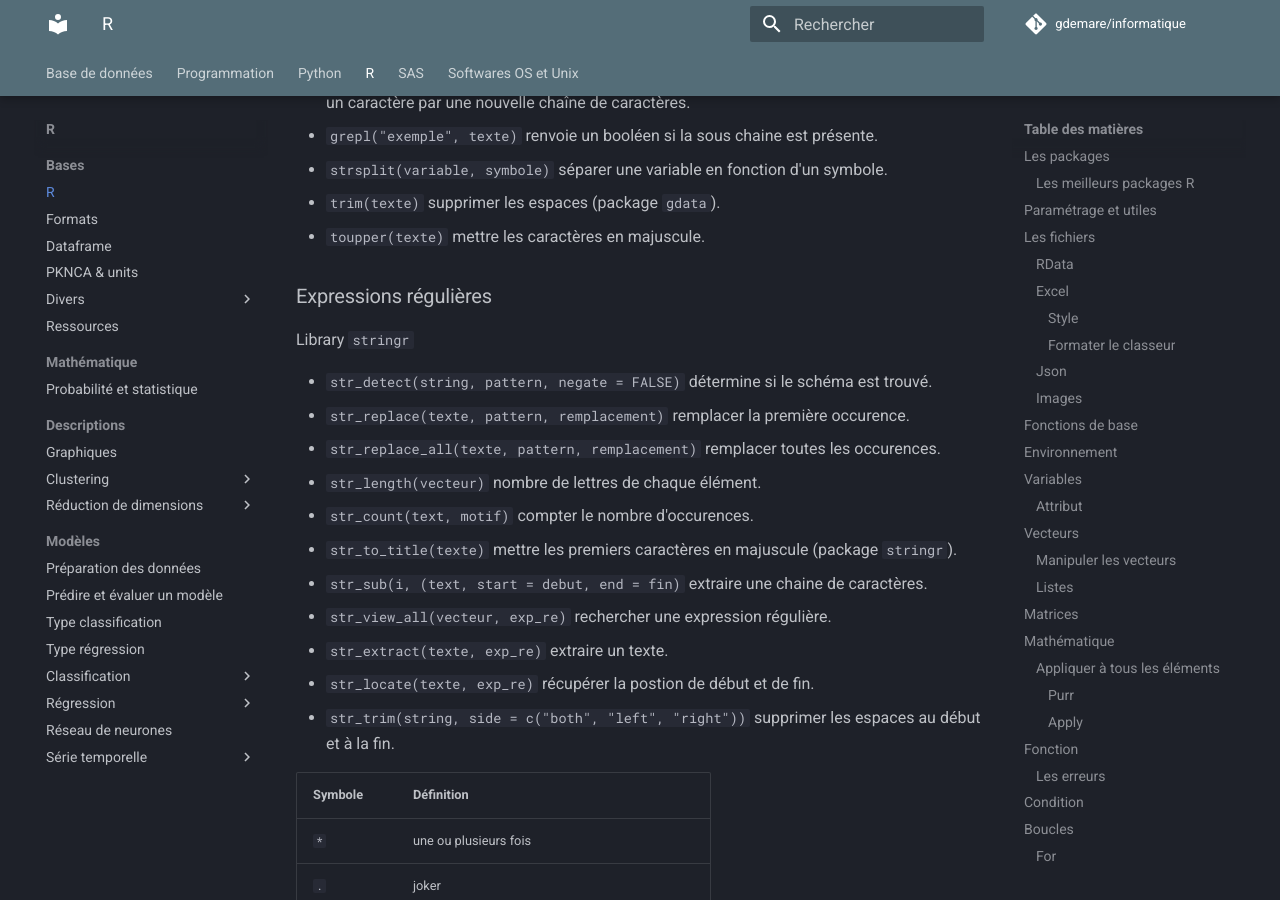
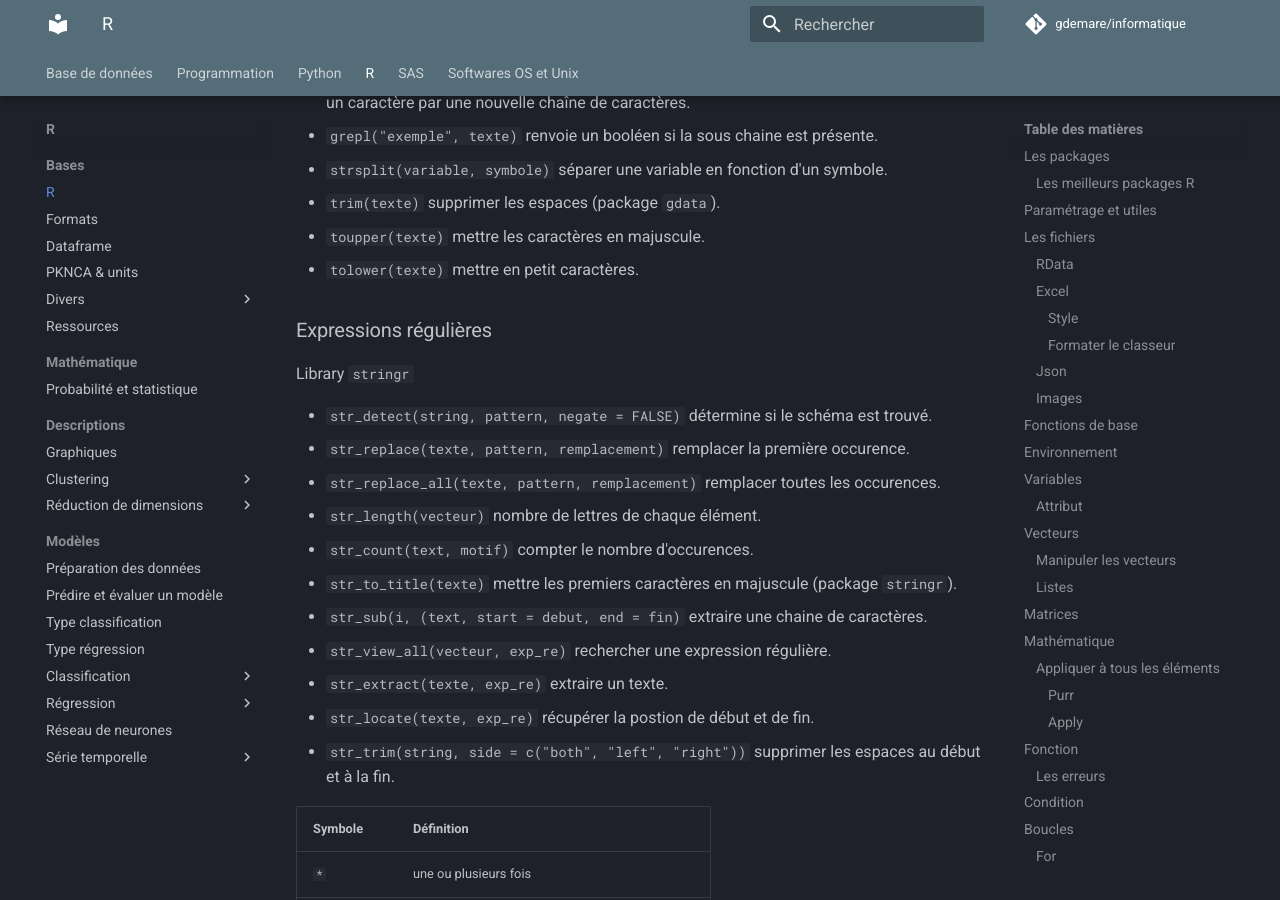
Before and after one commit to gdemare/Informatique, an MkDocs documentation site: the page built from docs/r/r_r.md, in a window 1280 px wide and 900 px high, scrolled down 9620 px. Built offline with MkDocs 1.6.1 and Material for MkDocs 9.7.7, drawn with Linux system fonts in a browser that asks for light colours; comment, search, counter and statistics services are not loaded.

Commit message:
Update r_r.md

```diff
--- a/docs/r/r_r.md
+++ b/docs/r/r_r.md
@@ -329,6 +329,7 @@ Seconde 	| `%S`	| 06
 * `strsplit(variable, symbole)` séparer une variable en fonction d'un symbole.
 * `trim(texte)` supprimer les espaces (package `gdata`).
 * `toupper(texte)` mettre les caractères en majuscule.
+* `tolower(texte)` mettre en petit caractères.
 
 ### Expressions régulières
 
```
